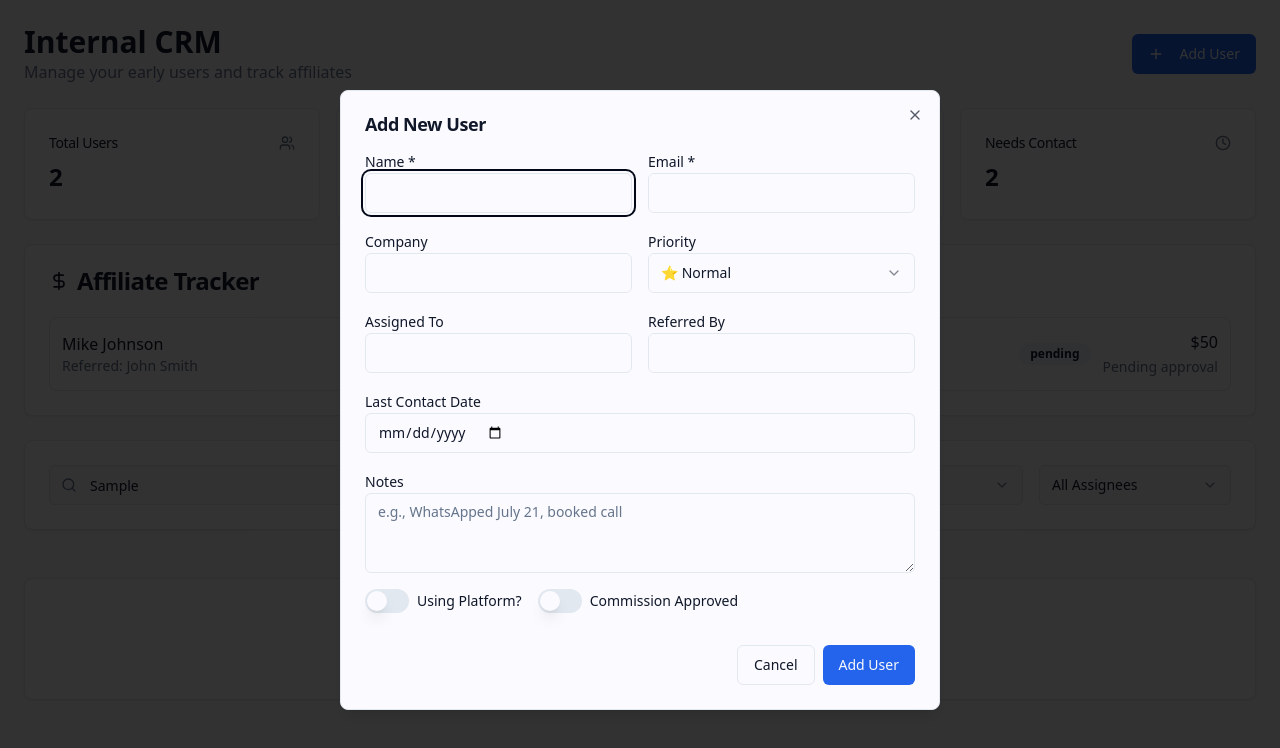
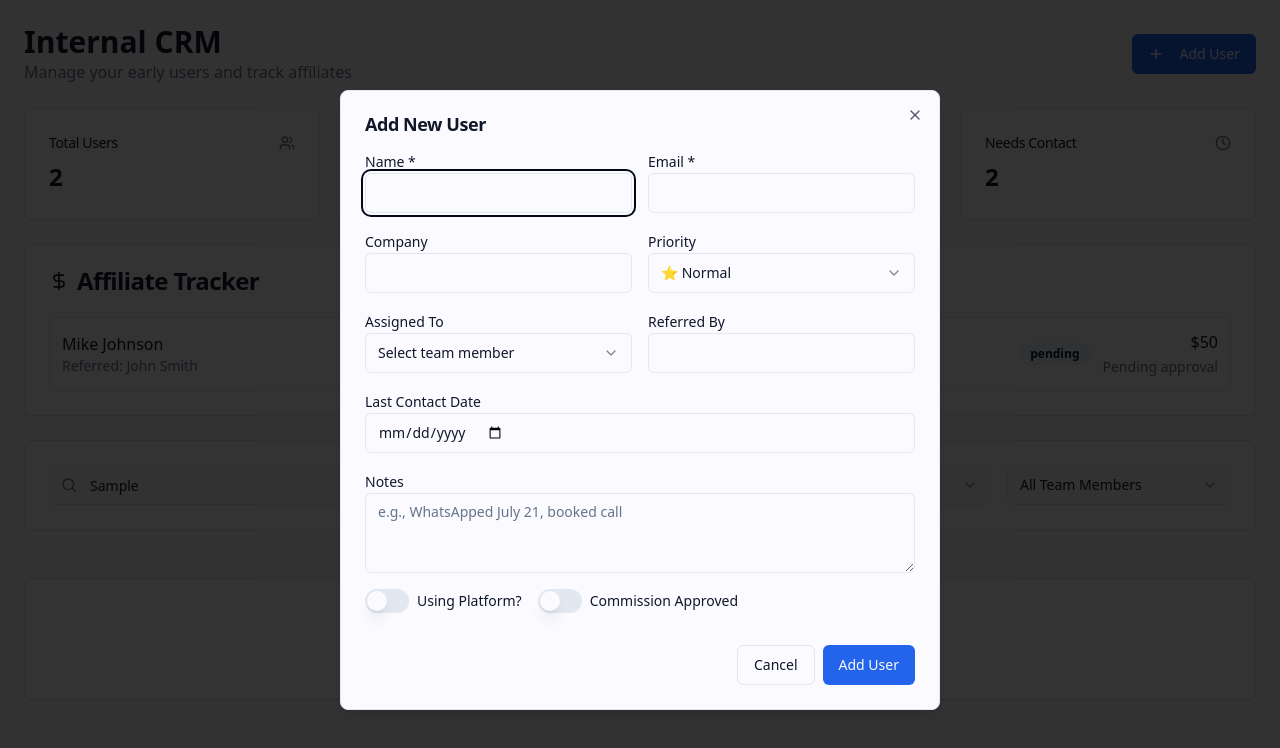
Before and after one commit to Sid00721/lovable-user-whisper, a React (Vite) app: page / in a window 1280 px wide. Both pictures are taken after typing "Sample" into the empty fields and a click on the button "Add User". Shown: the top 748 px of the page. Built offline with nearby package versions, Linux system fonts and the light colour scheme.

Commit message:
Add employee assignment
Allow users to be assigned to employees and display assignments.

```diff
--- a/src/components/UserForm.tsx
+++ b/src/components/UserForm.tsx
@@ -1,5 +1,5 @@
 import { useState } from "react";
-import { User } from "@/types/crm";
+import { User, Employee } from "@/types/crm";
 import { Dialog, DialogContent, DialogHeader, DialogTitle } from "@/components/ui/dialog";
 import { Button } from "@/components/ui/button";
 import { Input } from "@/components/ui/input";
@@ -13,9 +13,10 @@ interface UserFormProps {
   onOpenChange: (open: boolean) => void;
   user?: User;
   onSave: (user: Partial<User>) => void;
+  employees: Employee[];
 }
 
-export function UserForm({ open, onOpenChange, user, onSave }: UserFormProps) {
+export function UserForm({ open, onOpenChange, user, onSave, employees }: UserFormProps) {
   const [formData, setFormData] = useState<Partial<User>>({
     name: user?.name || '',
     email: user?.email || '',
@@ -95,12 +96,22 @@ export function UserForm({ open, onOpenChange, user, onSave }: UserFormProps) {
 
           <div className="grid grid-cols-2 gap-4">
             <div>
-              <Label htmlFor="assignedTo">Assigned To</Label>
-              <Input
-                id="assignedTo"
+              <Label>Assigned To</Label>
+              <Select
                 value={formData.assignedTo}
-                onChange={(e) => setFormData({ ...formData, assignedTo: e.target.value })}
-              />
+                onValueChange={(value: string) => setFormData({ ...formData, assignedTo: value })}
+              >
+                <SelectTrigger>
+                  <SelectValue placeholder="Select team member" />
+                </SelectTrigger>
+                <SelectContent>
+                  {employees.map(employee => (
+                    <SelectItem key={employee.id} value={employee.name}>
+                      {employee.name} - {employee.role}
+                    </SelectItem>
+                  ))}
+                </SelectContent>
+              </Select>
             </div>
             <div>
               <Label htmlFor="referredBy">Referred By</Label>
--- a/src/pages/Index.tsx
+++ b/src/pages/Index.tsx
@@ -1,5 +1,5 @@
 import { useState } from "react";
-import { User, Affiliate } from "@/types/crm";
+import { User, Affiliate, Employee } from "@/types/crm";
 import { UserCard } from "@/components/UserCard";
 import { UserForm } from "@/components/UserForm";
 import { AffiliateTracker } from "@/components/AffiliateTracker";
@@ -14,6 +14,14 @@ import { useToast } from "@/hooks/use-toast";
 const Index = () => {
   const { toast } = useToast();
 
+  // Team members - your 4 employees
+  const employees: Employee[] = [
+    { id: "1", name: "Sarah Johnson", email: "sarah@company.com", role: "Account Manager" },
+    { id: "2", name: "Alex Thompson", email: "alex@company.com", role: "Sales Rep" },
+    { id: "3", name: "Maria Garcia", email: "maria@company.com", role: "Customer Success" },
+    { id: "4", name: "David Chen", email: "david@company.com", role: "Account Manager" }
+  ];
+
   // Sample data - in a real app, this would come from a database
   const [users, setUsers] = useState<User[]>([
     {
@@ -23,7 +31,7 @@ const Index = () => {
       company: "Smith Realty",
       priority: "high",
       usingPlatform: true,
-      assignedTo: "Sarah",
+      assignedTo: "Sarah Johnson",
       referredBy: "Mike Johnson",
       lastContact: "2024-01-15",
       notes: "WhatsApped Jan 15, very interested in AI agents",
@@ -37,7 +45,7 @@ const Index = () => {
       company: "",
       priority: "normal",
       usingPlatform: false,
-      assignedTo: "Alex",
+      assignedTo: "Alex Thompson",
       lastContact: "2024-01-12",
       notes: "Called Jan 12, still evaluating options",
       commissionApproved: false,
@@ -238,13 +246,15 @@ const Index = () => {
               </Select>
 
               <Select value={assignedFilter} onValueChange={setAssignedFilter}>
-                <SelectTrigger className="w-48">
-                  <SelectValue placeholder="Filter by assignee" />
+                <SelectTrigger className="w-56">
+                  <SelectValue placeholder="Filter by team member" />
                 </SelectTrigger>
                 <SelectContent>
-                  <SelectItem value="all">All Assignees</SelectItem>
-                  {assignees.map(assignee => (
-                    <SelectItem key={assignee} value={assignee}>{assignee}</SelectItem>
+                  <SelectItem value="all">All Team Members</SelectItem>
+                  {employees.map(employee => (
+                    <SelectItem key={employee.id} value={employee.name}>
+                      {employee.name} - {employee.role}
+                    </SelectItem>
                   ))}
                 </SelectContent>
               </Select>
@@ -277,6 +287,7 @@ const Index = () => {
           onOpenChange={setShowUserForm}
           user={editingUser}
           onSave={editingUser ? handleEditUser : handleAddUser}
+          employees={employees}
         />
       </div>
     </div>
```
Also changed, not shown: src/types/crm.ts (+7 -0 lines).
